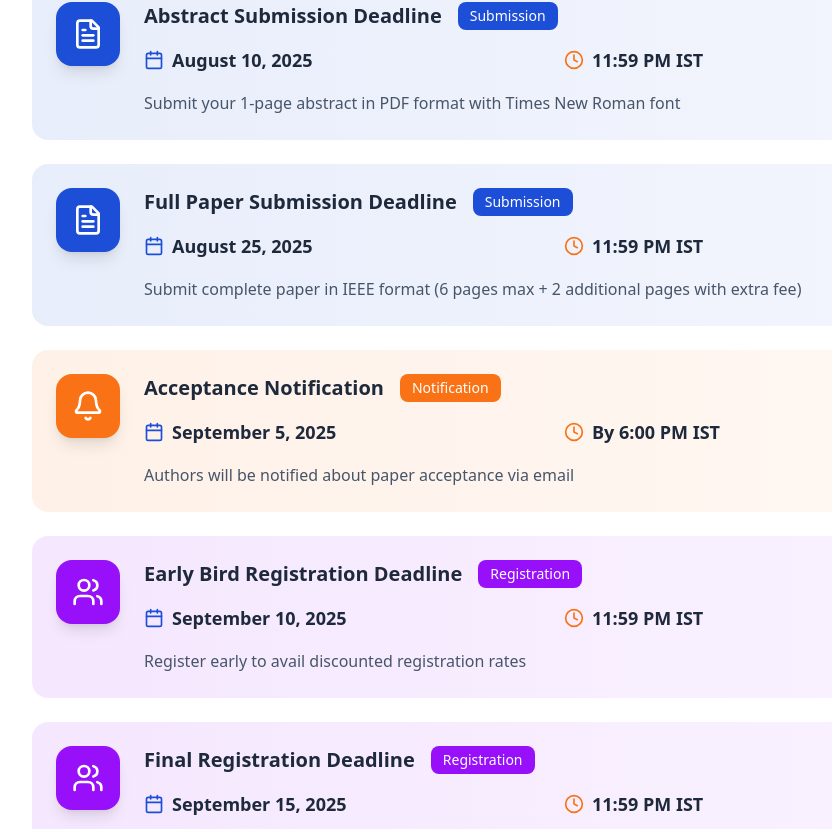
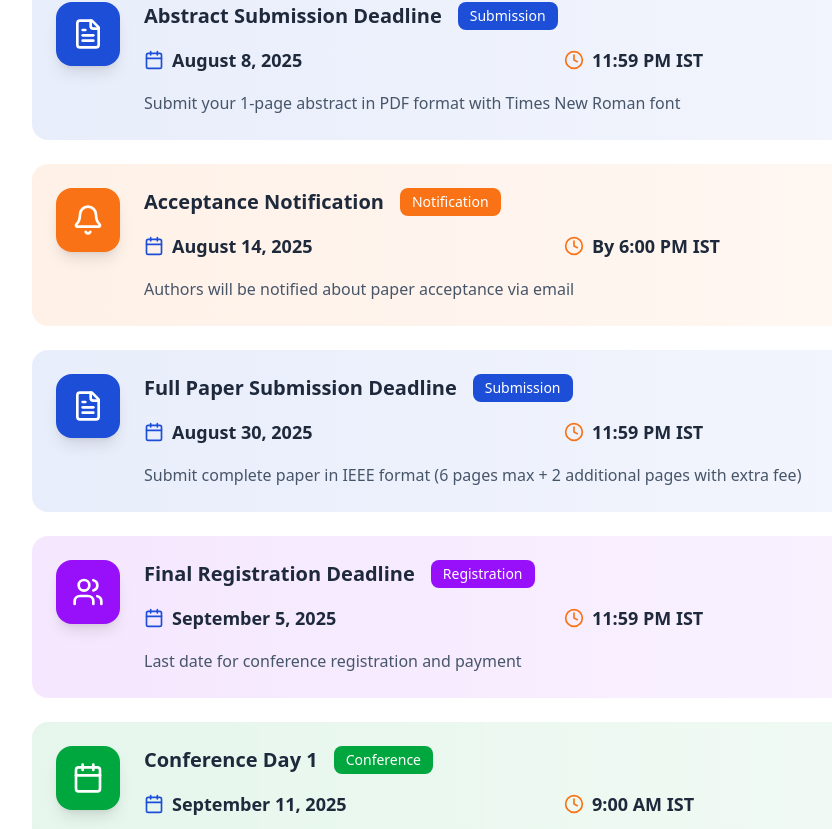
Before and after one commit to Vamanakhil/NCNTAIA-Website, a Next.js app: page /dates in a window 1280 px wide. Shown: the part 711-1540 px from the top of the page, without its empty margins (128-960 px from the left). Built offline with nearby package versions, Linux system fonts and the light colour scheme.

Commit message:
added legit dates ready

```diff
--- a/src/app/brochure/page.tsx
+++ b/src/app/brochure/page.tsx
@@ -318,7 +318,7 @@ export default function BrochurePage() {
                 <div className="text-center p-6 bg-gradient-to-br from-purple-600/10 to-purple-600/5 rounded-2xl">
                   <Users className="w-8 h-8 text-purple-600 mx-auto mb-3" />
                   <h4 className="font-bold text-[#1E293B] mb-2">Conference Dates</h4>
-                  <p className="text-[#475569] font-semibold">September 20-21, 2025</p>
+                  <p className="text-[#475569] font-semibold">September 11-12, 2025</p>
                 </div>
               </div>
             </CardContent>
--- a/src/app/dates/page.tsx
+++ b/src/app/dates/page.tsx
@@ -7,43 +7,37 @@ export default function ImportantDatesPage() {
   const importantDates = [
     {
       event: "Abstract Submission Deadline",
-      date: "August 10, 2025",
+      date: "August 8, 2025",
       time: "11:59 PM IST",
       status: "upcoming",
       icon: FileText,
       description: "Submit your 1-page abstract in PDF format with Times New Roman font",
       category: "submission",
     },
+
     {
+      event: "Acceptance Notification",
+      date: "August 14, 2025",
+      time: "By 6:00 PM IST",
+      status: "upcoming",
+      icon: Bell,
+      description: "Authors will be notified about paper acceptance via email",
+      category: "notification",
+    },
+
+      {
       event: "Full Paper Submission Deadline",
-      date: "August 25, 2025",
+      date: "August 30, 2025",
       time: "11:59 PM IST",
       status: "upcoming",
       icon: FileText,
       description: "Submit complete paper in IEEE format (6 pages max + 2 additional pages with extra fee)",
       category: "submission",
     },
-    {
-      event: "Acceptance Notification",
-      date: "September 5, 2025",
-      time: "By 6:00 PM IST",
-      status: "upcoming",
-      icon: Bell,
-      description: "Authors will be notified about paper acceptance via email",
-      category: "notification",
-    },
-    {
-      event: "Early Bird Registration Deadline",
-      date: "September 10, 2025",
-      time: "11:59 PM IST",
-      status: "upcoming",
-      icon: Users,
-      description: "Register early to avail discounted registration rates",
-      category: "registration",
-    },
+
     {
       event: "Final Registration Deadline",
-      date: "September 15, 2025",
+      date: "September 5, 2025",
       time: "11:59 PM IST",
       status: "upcoming",
       icon: Users,
@@ -52,7 +46,7 @@ export default function ImportantDatesPage() {
     },
     {
       event: "Conference Day 1",
-      date: "September 20, 2025",
+      date: "September 11, 2025",
       time: "9:00 AM IST",
       status: "conference",
       icon: Calendar,
@@ -61,7 +55,7 @@ export default function ImportantDatesPage() {
     },
     {
       event: "Conference Day 2",
-      date: "September 21, 2025",
+      date: "September 12, 2025",
       time: "9:00 AM IST",
       status: "conference",
       icon: Calendar,
--- a/src/app/hero.tsx
+++ b/src/app/hero.tsx
@@ -18,7 +18,7 @@ export default function HeroSection() {
 
           {/* Conference Details */}
           <div className="text-xl lg:text-2xl text-slate-600 mb-8 space-y-2">
-            <div className="font-semibold">September 20–21, 2025</div>
+            <div className="font-semibold">September 11–12, 2025</div>
             <div>SNIST Hyderabad, India, and Online</div>
           </div>
 
--- a/src/app/home.tsx
+++ b/src/app/home.tsx
@@ -7,7 +7,7 @@ export default function Header() {
     <>
       {/* Top Banner */}
       <div className="bg-slate-800 text-white py-2 px-4 text-center text-sm">
-        National Conference on Next-Gen Technologies in AI Applications | September 24-25, 2025 | SNIST Hyderabad, India and Online
+        National Conference on Next-Gen Technologies in AI Applications | September 11-12, 2025 | SNIST Hyderabad, India and Online
       </div>
 
       {/* Main Navigation */}
@@ -42,7 +42,7 @@ export default function Header() {
 
 
               {/* Nav Menu */}
-<nav className="hidden lg:flex items-center space-x-6 ml-6">
+              <nav className="hidden lg:flex items-center space-x-6">
                 <div className="flex items-center space-x-1 text-slate-700 hover:text-blue-600 cursor-pointer">
                   <span className="font-medium">Home</span>
                 </div>
--- a/src/app/man.tsx
+++ b/src/app/man.tsx
@@ -53,7 +53,7 @@ export default function ConferenceHomepage() {
 <div className="fixed top-0 left-0 right-0 z-50 bg-white shadow-md border-b">
   {/* Announcement Bar */}
   <div className="bg-slate-900 text-white text-sm text-center py-2 px-4">
-    National Conference on Next-Gen Technologies in AI Applications | September 24–25, 2025 | SNIST Hyderabad, India and Online
+    National Conference on Next-Gen Technologies in AI Applications | September 11–12, 2025 | SNIST Hyderabad, India and Online
   </div>
 
   {/* Logo Strip */}
@@ -150,7 +150,7 @@ export default function ConferenceHomepage() {
             }`}
             style={{ transitionDelay: "700ms" }}
           >
-            <p className="text-xl md:text-2xl text-slate-200 mb-3 drop-shadow-lg">September 24–25, 2025</p>
+            <p className="text-xl md:text-2xl text-slate-200 mb-3 drop-shadow-lg">September 11–12, 2025</p>
             <p className="text-lg md:text-xl text-slate-300 drop-shadow-lg">
               <strong>SNIST</strong> Hyderabad, India and Online
             </p>
```
Lines whose indentation alone changed are shown as unchanged.
